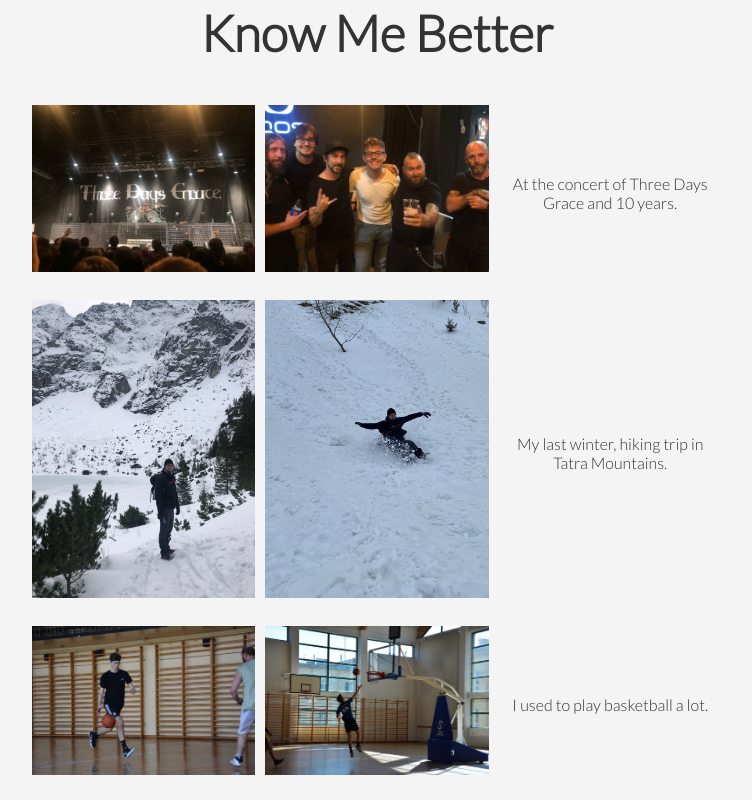
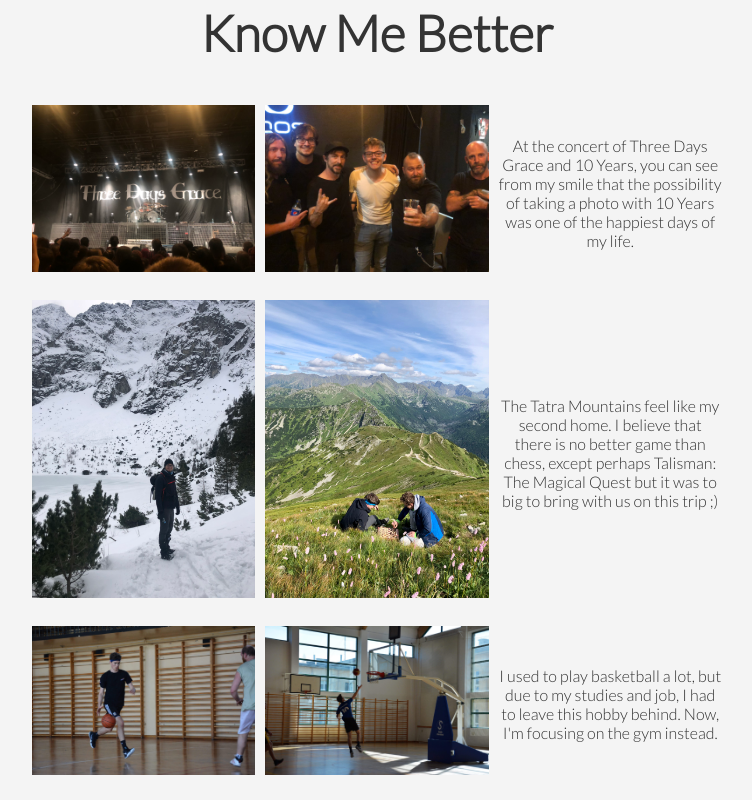
Before and after one commit to SteadierCash/SteadierCash.github.io, a plain HTML site: page index.html in a window 1280 px wide. Shown: the part 4179-4979 px from the top of the page, without its empty margins (263-1015 px from the left). Drawn offline with Linux system fonts and the light colour scheme.

Commit message:
change photos

```diff
--- a/index.html
+++ b/index.html
@@ -396,7 +396,7 @@
                     <img src="photos/IMG_0907.JPEG" alt="Photo 2">
                 </div>
                 <div class="column">
-                    <p>At the concert of Three Days Grace and 10 years.</p>
+                    <p>At the concert of Three Days Grace and 10 Years, you can see from my smile that the possibility of taking a photo with 10 Years was one of the happiest days of my life.</p>
                 </div>
             </div>
             <div class="row">
@@ -404,10 +404,10 @@
                     <img src="photos/IMG_7024.JPEG" alt="Photo 3">
                 </div>
                 <div class="column">
-                    <img src="photos/IMG_1809.jpeg" alt="Photo 4">
+                    <img src="photos/IMG_0387.jpeg" alt="Photo 4">
                 </div>
                 <div class="column">
-                    <p>My last winter, hiking trip in Tatra Mountains.</p>
+                    <p>The Tatra Mountains feel like my second home. I believe that there is no better game than chess, except perhaps Talisman: The Magical Quest but it was to big to bring with us on this trip ;)</p>
                 </div>
             </div>
             <div class="row">
@@ -418,7 +418,7 @@
                     <img src="photos/IMG_4697.JPG" alt="Photo 6">
                 </div>
                 <div class="column">
-                    <p>I used to play basketball a lot.</p>
+                    <p>I used to play basketball a lot, but due to my studies and job, I had to leave this hobby behind. Now, I'm focusing on the gym instead.</p>
                 </div>
             </div>
             <div class="row">
```
Also changed, not shown: photos/IMG_0387.jpeg (added).
